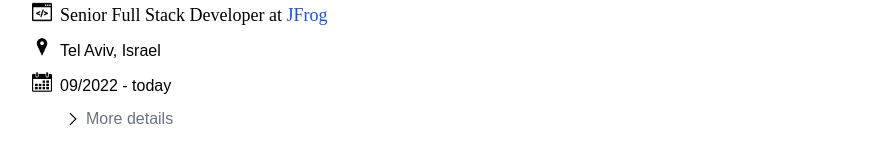
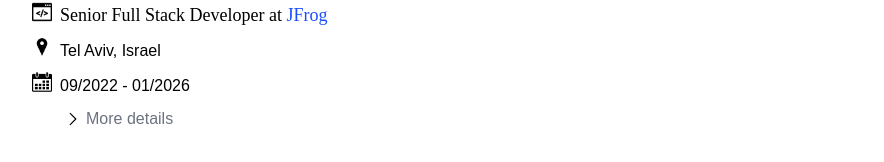
Before and after one commit to marcelreppi/personal-website, a Next.js app: page /resume in a window 1280 px wide. Shown: the part 337-499 px from the top of the page, without its empty margins (160-1044 px from the left). Built offline with nearby package versions, Linux system fonts and the light colour scheme; a web font is replaced by a local one.

Commit message:
Update job information

```diff
--- a/src/pages/index.tsx
+++ b/src/pages/index.tsx
@@ -45,10 +45,11 @@ const IndexPage: React.FC = () => {
         </div>
 
         {/* Intro Text */}
-        <h1 className="flex flex-col items-center space-y-2">
-          <span>Senior Full Stack Developer</span>
+        <h1 className="flex flex-col items-center space-y-2 text-xl">
+          <span className="mb-10 text-2xl">Senior Full Stack Developer</span>
+          <span>Previously</span>
           <span>@</span>
-          <div className="w-28 h-28">
+          <div className="w-20 h-20">
             <a
               href="https://jfrog.com"
               target="_blank"
--- a/src/pages/resume.tsx
+++ b/src/pages/resume.tsx
@@ -39,14 +39,16 @@ export const Resume: React.FC = () => {
               </div>
             }
             location="Tel Aviv, Israel"
-            duration="09/2022 - today"
+            duration="09/2022 - 01/2026"
             details={[
               "Fullstack software development in the platform infrastructure department",
-              "Working on product-critical features such as authorization, authentication and user management",
+              "Working on product-critical features such as authentication, authorization and user management",
+              "Migrating from single-tenancy to multi-tenancy",
+              "Improving testing and CI/CD automation stability",
               "Handling production issues and customer escalations",
-              "Promoted to Senior Full Stack Developer in July 2025",
-              "Building new crucial innovative microservices and components for the JFrog Platform",
-              "Lead developer for new AppTrust product presented at SwampUp 2025 conference",
+              "Contributing and maintaining company-wide shared libraries for frontend, backend and automation",
+              "Lead developer for new AppTrust product presented at SwampUp November 2025 conference",
+              "Java, Node.js, Go, Python, TypeScript, Vue.js, K8s, Playwright, Cypress", "Coralogix", "Graphana"
             ]}
           />
           <Activity
```
